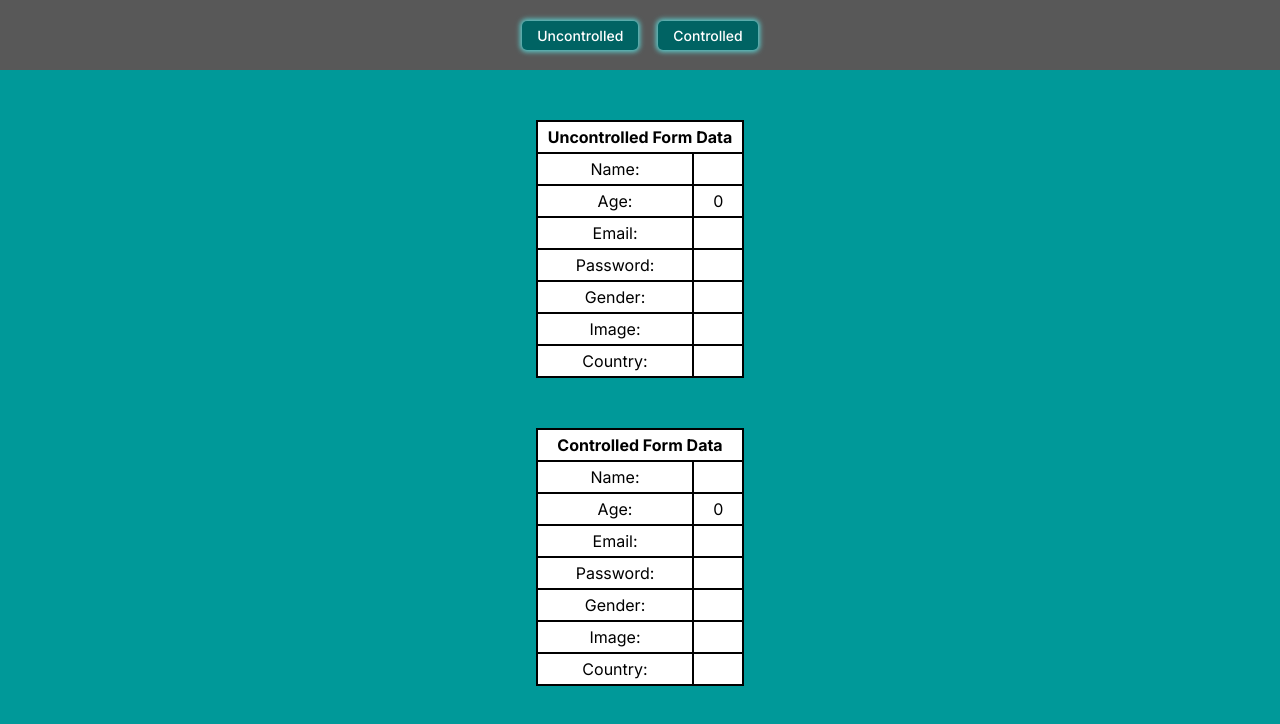
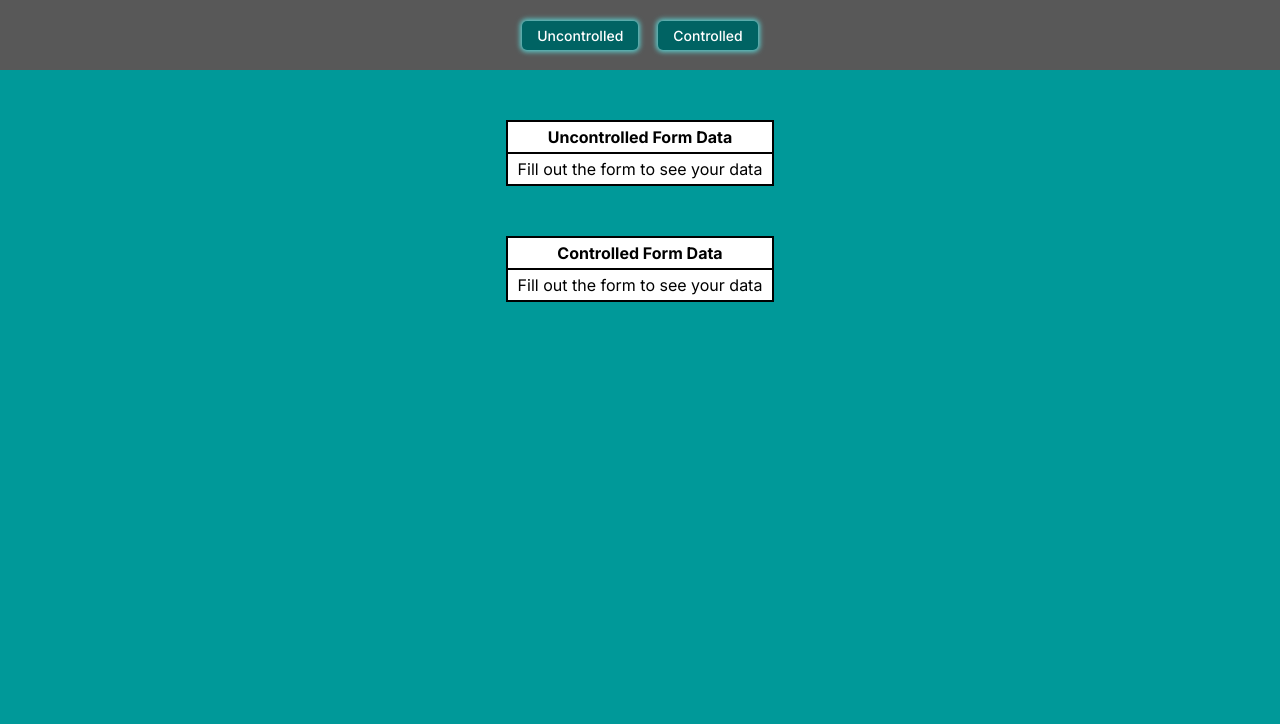
Before and after one commit to PaHaNchickT/REACT2024Q3, a React (Vite) app: page / in a window 1280 px wide. Shown: the top 724 px of the page. Built offline with nearby package versions, Linux system fonts and the light colour scheme.

Commit message:
feat: add placeholder to empty tables

```diff
--- a/src/components/constants.ts
+++ b/src/components/constants.ts
@@ -11,11 +11,13 @@ export const FORM_DATA_EMPTY = {
   age: 0,
   email: '',
   passOrig: '',
+  passConf: '',
   sex: '',
-  image: '',
+  image: [],
   imageURL: '',
   imageName: '',
   country: '',
+  confirm: false,
 }
 
 export const FORM_DATA_DEFAULT = {
--- a/src/components/table/table.tsx
+++ b/src/components/table/table.tsx
@@ -2,10 +2,18 @@ import { useDispatch, useSelector } from 'react-redux'
 import { formData, reduxStore } from '../types'
 import { useEffect } from 'react'
 import { clearState } from '../../services/stateSlice'
+import { FORM_DATA_EMPTY } from '../constants'
 
 export function Table(props: { data: formData; tableTitle: string; name: string }) {
   const state = useSelector((state: reduxStore) => state.state.lastModified)
   const dispatch = useDispatch()
+  const tableHeader = (
+    <thead>
+      <tr>
+        <td colSpan={2}>{props.tableTitle}</td>
+      </tr>
+    </thead>
+  )
 
   useEffect(() => {
     setTimeout(() => {
@@ -13,13 +21,21 @@ export function Table(props: { data: formData; tableTitle: string; name: string
     }, 3000)
   }, [])
 
+  if (props.data === FORM_DATA_EMPTY)
+    return (
+      <table>
+        {tableHeader}
+        <tbody>
+          <tr>
+            <td>Fill out the form to see your data</td>
+          </tr>
+        </tbody>
+      </table>
+    )
+
   return (
     <table className={`table-${props.name} ${(state === props.name && 'fresh') || ''}`}>
-      <thead>
-        <tr>
-          <td colSpan={2}>{props.tableTitle}</td>
-        </tr>
-      </thead>
+      {tableHeader}
       <tbody>
         <tr>
           <td>Name: </td>
```
